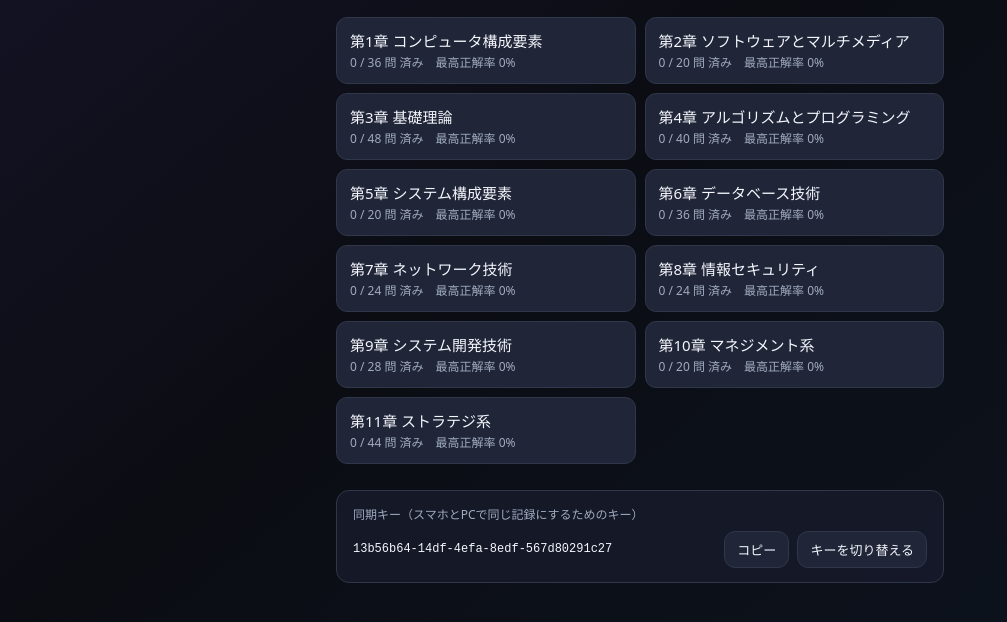
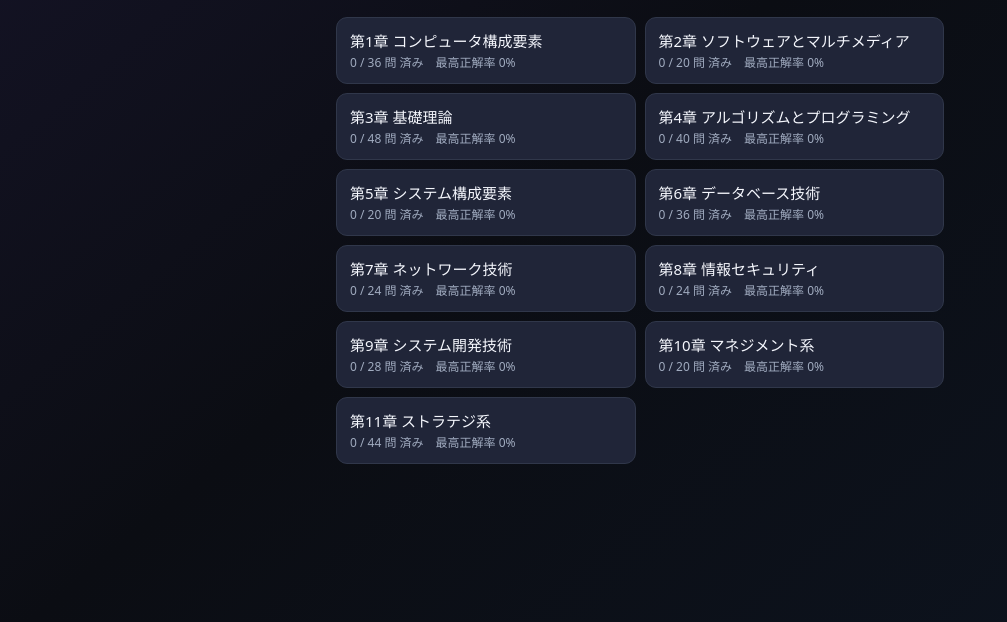
Before and after one commit to takupapadaisuki-lab/takupapadaisuki-lab.github.io, a plain HTML site: page index.html in a window 1280 px wide. Shown: the part 102-724 px from the top of the page, without its empty margins (0-1007 px from the left). Drawn offline with Linux system fonts and the light colour scheme.

Commit message:
同期キーをアプリ内蔵に変更

```diff
--- a/index.html
+++ b/index.html
@@ -19,7 +19,7 @@
   var mem=null;
   function loadLocal(){ try{ var s=localStorage.getItem(KEY); if(s){ mem=JSON.parse(s); return mem; } }catch(e){} return null; }
   function saveLocal(st){ mem=st; try{ localStorage.setItem(KEY, JSON.stringify(st)); }catch(e){} }
-  function getKey(){ try{ var k=localStorage.getItem(SKEY); if(k && k.length>=16) return k; var nk=(window.crypto && crypto.randomUUID)? crypto.randomUUID() : (Date.now().toString(36)+Math.random().toString(36).slice(2)+Math.random().toString(36).slice(2)); localStorage.setItem(SKEY, nk); return nk; }catch(e){ return null; } }
+  function getKey(){ return 'wz5wnu57pey0prk4m951k104bf020x0t'; }
   function getAt(){ try{ return parseInt(localStorage.getItem(ATKEY)||'0',10)||0; }catch(e){ return 0; } }
   function setAt(t){ try{ localStorage.setItem(ATKEY, String(t)); }catch(e){} }
   function progressOf(st){ try{ var t=0; var ss=(st&&st.stats)||{}; for(var k in ss){ var arr=ss[k]||[]; for(var i=0;i<arr.length;i++){ if(arr[i]) t+=(arr[i][0]||0); } } return t; }catch(e){ return 0; } }
@@ -45,22 +45,6 @@
     getState:function(def){ var m=loadLocal(); if(m) return Object.assign({}, def, m); return Object.assign({}, def); },
     setState:function(st){ saveLocal(st); dirty=true; schedulePush(); }
   };
-  function buildSyncBox(){
-    if(document.getElementById('syncbox')) return;
-    var wrap=document.querySelector('.wrap'); if(!wrap) return;
-    var box=document.createElement('div'); box.id='syncbox'; box.className='syncbox';
-    var label=document.createElement('div'); label.className='syncbox-label'; label.textContent='同期キー（スマホとPCで同じ記録にするためのキー）';
-    var row=document.createElement('div'); row.className='syncbox-row';
-    var code=document.createElement('code'); code.className='syncbox-key'; code.textContent=getKey()||'';
-    var btnCopy=document.createElement('button'); btnCopy.className='btn syncbox-btn'; btnCopy.textContent='コピー';
-    btnCopy.addEventListener('click', function(){ if(navigator.clipboard) navigator.clipboard.writeText(getKey()); btnCopy.textContent='コピーしました'; setTimeout(function(){ btnCopy.textContent='コピー'; },1500); });
-    var btnSet=document.createElement('button'); btnSet.className='btn syncbox-btn'; btnSet.textContent='キーを切り替える';
-    btnSet.addEventListener('click', function(){ var nk=window.prompt('もう一方の端末の同期キーを入力してください'); if(nk && nk.trim().length>=16){ try{ localStorage.setItem(SKEY, nk.trim()); localStorage.setItem(ATKEY, '0'); }catch(e){} location.reload(); } });
-    row.appendChild(code); row.appendChild(btnCopy); row.appendChild(btnSet);
-    box.appendChild(label); box.appendChild(row);
-    wrap.appendChild(box);
-  }
-  if(document.readyState==='loading') document.addEventListener('DOMContentLoaded', buildSyncBox); else buildSyncBox();
   var config={apiKey:"AIzaSyDOugjJBZF8bJgtOZ-ZPJIpGiSd0zcwmc8",authDomain:"fe-quiz-sync.firebaseapp.com",projectId:"fe-quiz-sync",storageBucket:"fe-quiz-sync.firebasestorage.app",messagingSenderId:"624934588626",appId:"1:624934588626:web:db74c2f5c3a6d521311d0b"};
   Promise.all([
     import('https://www.gstatic.com/firebasejs/10.12.2/firebase-app.js'),
```
